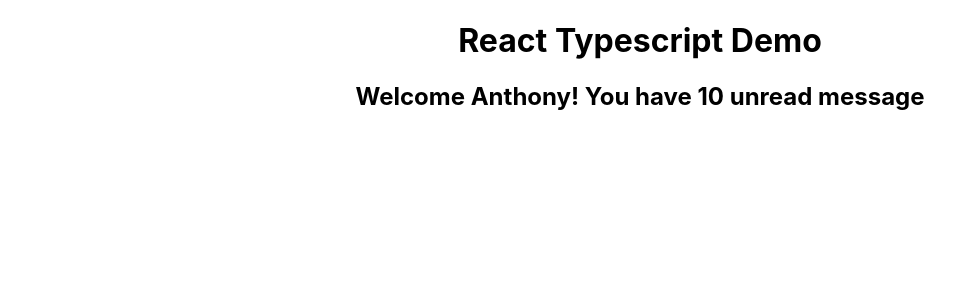
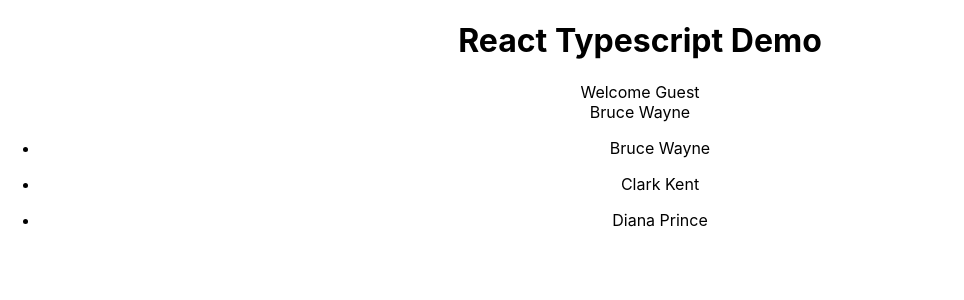
Before and after one commit to 4nth0ny1/react-typescript-demo, a React (Create React App) app: page / in a window 1280 px wide. Shown: the top 300 px of the page, without its empty margins (0-964 px from the left). Built offline with nearby package versions, Linux system fonts and the light colour scheme.

Commit message:
added basic props (#2)
Co-authored-by: Anthony Catullo <anthonycatullo@oatslam.local>

```diff
--- a/src/App.tsx
+++ b/src/App.tsx
@@ -1,11 +1,26 @@
 import "./App.css";
 import { Greet } from "./components/Greet";
+import { Person } from "./components/Person";
+import { PersonList } from "./components/PersonList";
 
 function App() {
+  const PersonName = {
+    first: "Bruce",
+    last: "Wayne",
+  };
+
+  const nameList = [
+    { first: "Bruce", last: "Wayne" },
+    { first: "Clark", last: "Kent" },
+    { first: "Diana", last: "Prince" },
+  ];
+
   return (
     <div className="App">
       <h1>React Typescript Demo</h1>
-      <Greet name="Anthony" />
+      <Greet name="Anthony" messageCount={10} isLoggedIn={false} />
+      <Person name={PersonName} />
+      <PersonList names={nameList} />
     </div>
   );
 }
--- a/src/components/Greet.tsx
+++ b/src/components/Greet.tsx
@@ -1,11 +1,19 @@
 type GreetProps = {
   name: string;
+  messageCount: number;
+  isLoggedIn: boolean;
 };
 
 export const Greet = (props: GreetProps) => {
   return (
     <div>
-      <h2>Welcome {props.name}! You have 10 unread message</h2>
+      {props.isLoggedIn ? (
+        <h2>
+          Welcome {props.name}! You have {props.messageCount} unread message
+        </h2>
+      ) : (
+        "Welcome Guest"
+      )}
     </div>
   );
 };
--- /dev/null
+++ b/src/components/Person.tsx
@@ -0,0 +1,14 @@
+type PersonProps = {
+  name: {
+    first: string;
+    last: string;
+  };
+};
+
+export const Person = (props: PersonProps) => {
+  return (
+    <div>
+      {props.name.first} {props.name.last}
+    </div>
+  );
+};
--- /dev/null
+++ b/src/components/PersonList.tsx
@@ -0,0 +1,19 @@
+type PersonListProps = {
+  names: { first: string; last: string }[];
+};
+
+export const PersonList = (props: PersonListProps) => {
+  return (
+    <div>
+      {props.names.map((name) => {
+        return (
+          <ul key={name.first}>
+            <li>
+              {name.first} {name.last}
+            </li>
+          </ul>
+        );
+      })}
+    </div>
+  );
+};
```
Also changed, not shown: 1 other file (tests, documents, lock files or other folders).
